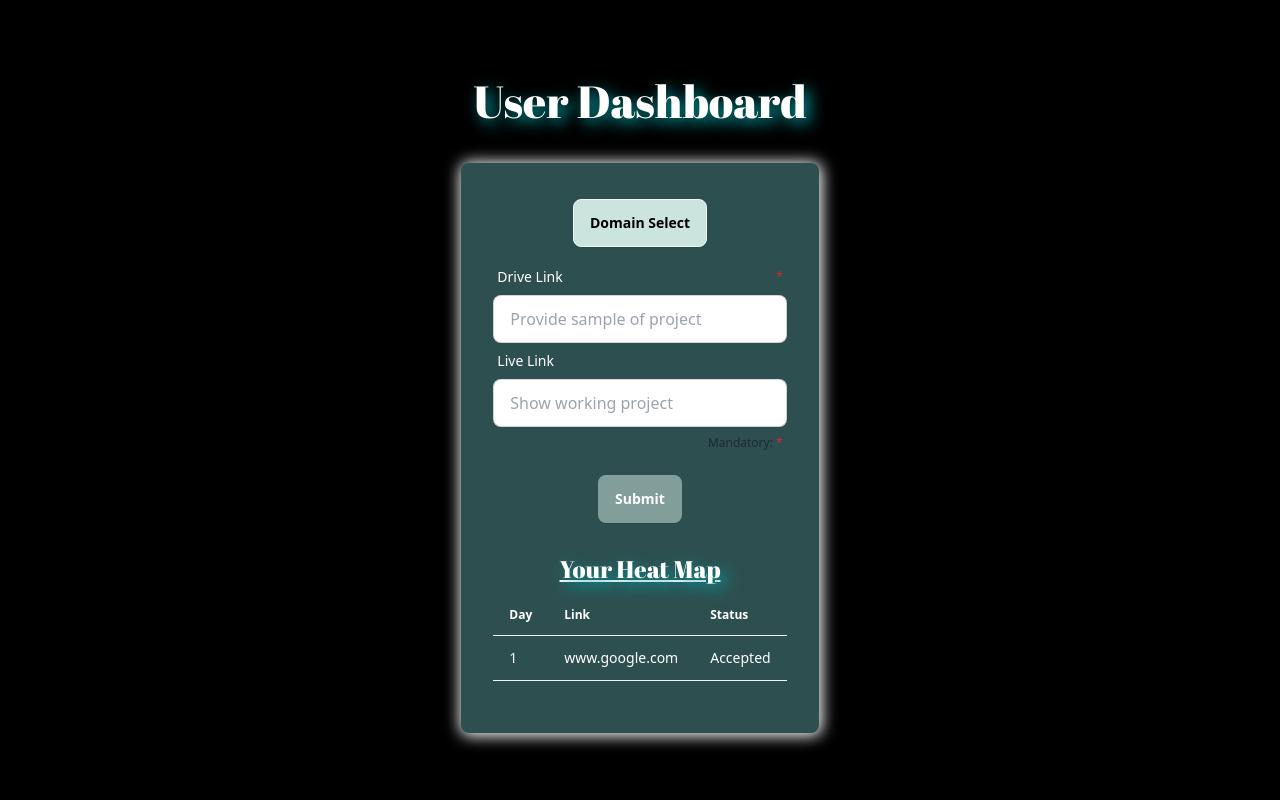
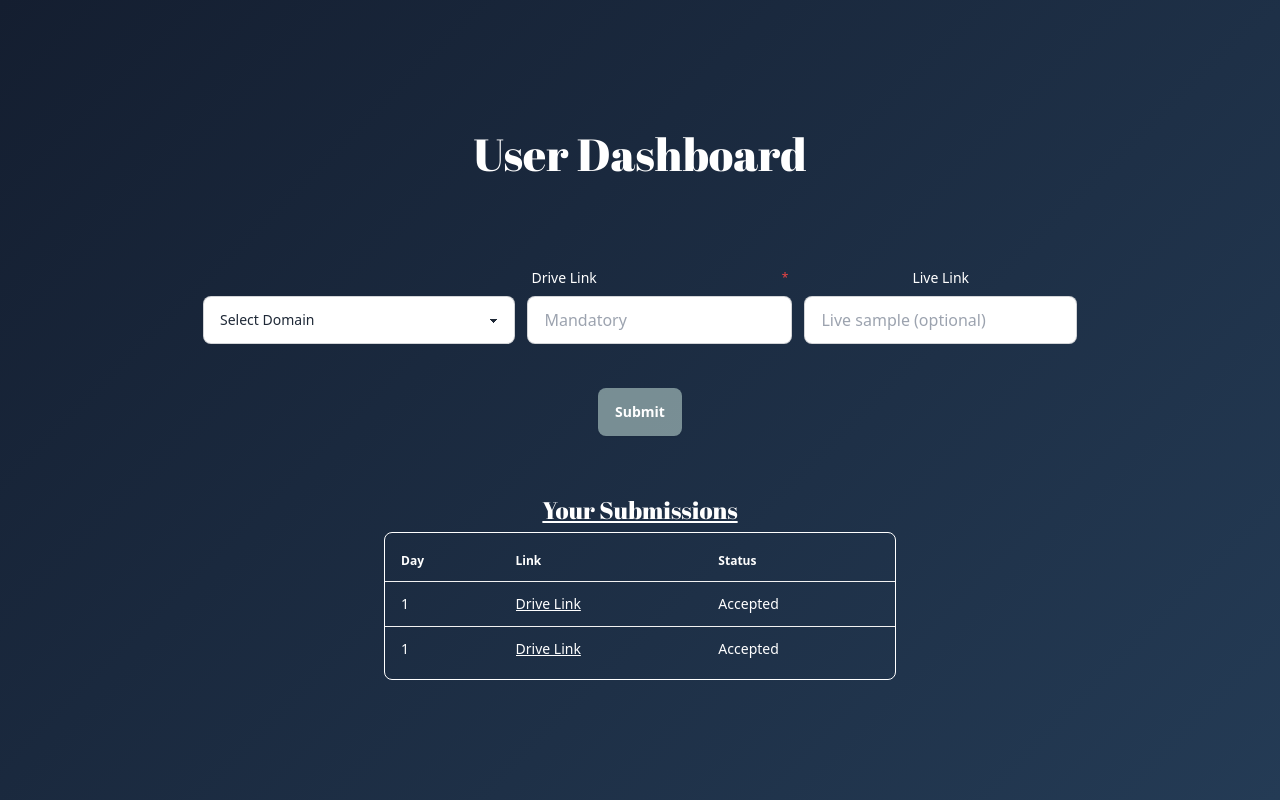
Before and after one commit to samrat53/dcc-gdsc-21days-december, a React (Vite) app: page /user in a window 1280 px wide. Built offline with nearby package versions, Linux system fonts and the light colour scheme.

Commit message:
commit recomended changes

```diff
--- a/src/components/AdminDashboard.jsx
+++ b/src/components/AdminDashboard.jsx
@@ -1,7 +1,14 @@
 import React from "react";
-
+import "./styles.css";
 const AdminDashboard = () => {
   const data = [
+    {
+      username: "samrat_53",
+      day: 1,
+      driveLink: "www.google.com",
+      status: "pending",
+      liveLink: "www.google.com",
+    },
     {
       username: "samrat_53",
       day: 1,
@@ -13,7 +20,7 @@ const AdminDashboard = () => {
 
   return (
     <>
-      <div className="bounded flex flex-col items-center justify-center h-[100vh]">
+      <div className="custom-bg-color bounded flex flex-col items-center justify-center h-[100vh]">
       <h1 className="py-5  ">Admin Dashboard</h1>
         <div className="submission-form rounded-lg flex flex-col items-center justify-center p-8 w-[50wh]">
           <div className="overflow-x-auto">
--- a/src/components/UserDashBoard.jsx
+++ b/src/components/UserDashBoard.jsx
@@ -3,6 +3,11 @@ import "./styles.css";
 
 const UserDashBoard = () => {
   const data = [
+    {
+      day: 1,
+      link: "www.google.com",
+      status: true,
+    },
     {
       day: 1,
       link: "www.google.com",
@@ -22,78 +27,72 @@ const UserDashBoard = () => {
   };
 
   const handleSubmit = () => {
+      const urlRegex = /^(ftp|http|https):\/\/[^ "]+$/;
+      const isValidUrl = urlRegex.test(driveLink);
+
+      if (!isValidUrl) {
+        // Handle invalid URL, show an error message, or prevent submission
+        console.error("Invalid URL");
+        alert(`Invalid link`);
+        return;
+      }
+
     console.log("Form submitted:", { driveLink, liveLink });
   };
 
   return (
     <>
-      <div className="bounded flex flex-col items-center justify-center h-[100vh]">
+      <div className="custom-bg-color bounded flex flex-col items-center justify-center h-[100vh]">
         <h1 className="pb-7 ">User Dashboard</h1>
-        <div className="submission-form rounded-lg flex flex-col items-center justify-center p-8 w-[50wh]">
-          <details className="dropdown">
-            <summary className="m-1 text-white btn rounded-lg cursor-pointer bg-green-200 hover:bg-green-500 hover:text-white ">
-              Domain Select
-            </summary>
-            <ul className="p-2 shadow menu dropdown-content z-[1] rounded-box w-52 bg-white">
-              <li className="text-black">
-                <a name="web" value="web">
-                  Web Development
-                </a>
-              </li>
-              <li li className="text-black">
-                <a name="android" value="android">
-                  Android Development
-                </a>
-              </li>
-              <li className="text-black">
-                <a name="aiml" value="aiml">
-                  AI / ML
-                </a>
-              </li>
-            </ul>
-          </details>
+        <div className="submission-form rounded-lg flex  items-center justify-center p-8 w-[60wh]">
+          <select className="select select-bordered w-full max-w-xs">
+            <option disabled selected>
+              Select Domain
+            </option>
+            <option name="web" value="web">Web Development</option>
+            <option name="android" value="android">Android Development</option>
+            <option name="aiml" value="aiml">Artificial Intelligence & Machine Learning</option>
+          </select>
 
-          <label className="form-control w-full max-w-xs my-2">
-            <div className="label">
+          <label className="form-control w-full max-w-xs p-3 mb-9 ">
+            <div className="label ">
               <span className="label-text text-white">Drive Link</span>
-              <span className="label-text-alt text-red-600">*</span>
+              <span className="label-text-alt text-red-500">*</span>
             </div>
             <input
               type="text"
-              placeholder="Provide sample of project"
+              placeholder="Mandatory"
               name="driveLink"
               value={driveLink}
               onChange={handleDriveLinkChange}
               className="input input-bordered w-full max-w-xs"
             />
-            <div className="label">
-              <span className="label-text text-white">Live Link</span>
+            </label>
+            <label className="form-control w-full max-w-xs mb-9">
+            <div className="label flex-col">
+              <span className="label-text text-white ">Live Link</span>
             </div>
             <input
               type="text"
-              placeholder="Show working project"
+              placeholder="Live sample (optional)"
               name="liveLink"
               value={liveLink}
               onChange={handleLiveLinkChange}
               className="input input-bordered w-full max-w-xs"
             />
-            <div className="label">
-              <span className="label-text-alt"></span>
-              <span className="label-text-alt">
-                Mandatory: <span className="text-red-600">*</span>
-              </span>
-            </div>
           </label>
+          </div>
           <button
-            className="btn my-2 text-white hover:bg-green-500 hover:text-white"
+            className="btn -mt-9 mb-8 text-white hover:bg-green-500 hover:text-white"
             onClick={handleSubmit}
             disabled={!driveLink}
+            // onclick(2 colors red n green)
           >
             Submit
           </button>
-          <h2 className="pt-5 -mb-3 underline text-white">Your Heat Map</h2>
-          <div className="overflow-x-auto">
-            <table className="table my-5">
+          <h2 className="pt-6 -mb-3 underline text-white">Your Submissions</h2>
+          <div className="table-box overflow-x-auto w-[40%] ">
+            <table className="table my-2 ">
               <thead>
                 <tr>
                   <th>Day</th>
@@ -108,9 +107,9 @@ const UserDashBoard = () => {
                     <td>
                       <a
                         href={item.link}
-                        className="overflow-hidden truncate max-w-xs block"
+                        className="overflow-hidden truncate max-w-xs block underline"
                       >
-                        {item.link}
+                        Drive Link
                       </a>
                     </td>
                     <td>{item.status ? "Accepted" : "Rejected"}</td>
@@ -119,7 +118,7 @@ const UserDashBoard = () => {
               </tbody>
             </table>
           </div>
-        </div>
+
       </div>
     </>
   );
--- a/src/components/styles.css
+++ b/src/components/styles.css
@@ -1,10 +1,15 @@
-.submission-form{
+/* .submission-form{
     background-color: #2E4F4F;
     box-shadow: 1px 1px 15px 2px  white;
-}
+} */
 .bounded{
     background-color: #000000;
 }
 h1,table,th,td{
     color: white;
 }
+.table-box{
+    margin-top: 1rem;;
+    border: 1px solid white;
+    border-radius: 0.5rem;
+}
--- a/src/index.css
+++ b/src/index.css
@@ -4,7 +4,7 @@
 h1,h2{
     font-family: 'Abril Fatface', serif;
     font-size: 45px;
-    text-shadow: 5px 5px 15px #05a4a9;
+    /* text-shadow: 5px 5px 15px #05a4a9; */
 }
 h2{
     font-size: 1.5rem;
@@ -27,3 +27,16 @@ h2{
     background-color: rgb(172, 1, 1);
     color: white;
 }
+.custom-bg-color {
+    background: #141e30; /* fallback for old browsers */
+    background: -webkit-linear-gradient(
+      315deg,
+      #243b55,
+      #141e30
+    ); /* Chrome 10-25, Safari 5.1-6 */
+    background: linear-gradient(
+      315deg,
+      #243b55,
+      #141e30
+    ); /* W3C, IE 10+/ Edge, Firefox 16+, Chrome 26+, Opera 12+, Safari 7+ */
+  }
```
Also changed, not shown: src/App.jsx (+14 -0 lines).
